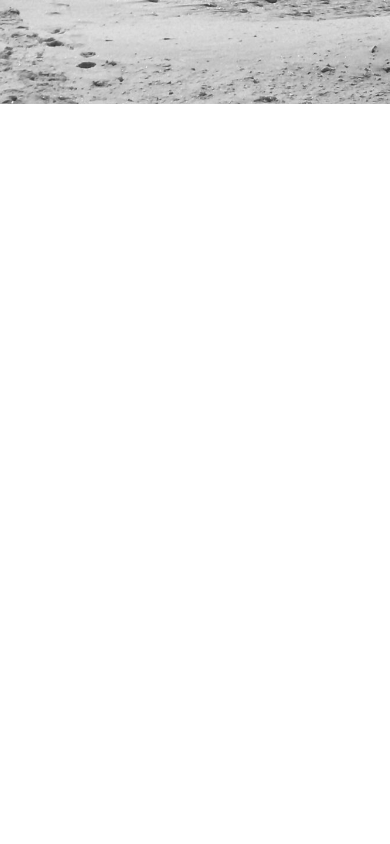
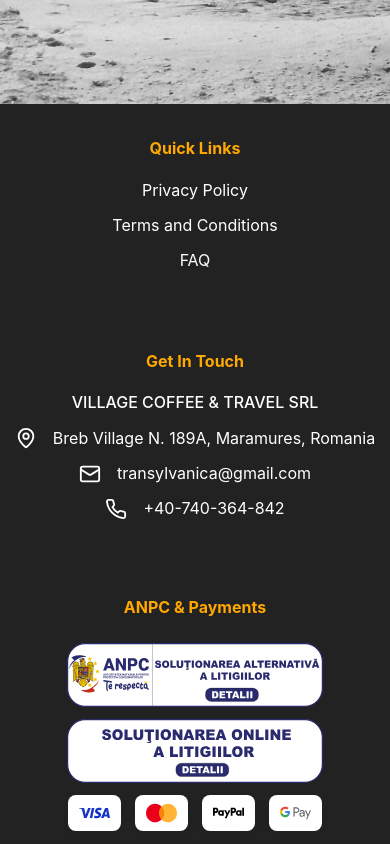
Before and after one commit to max-hopf/transylvania-tour-guide-2, a Vue app: page / in a window 390 px wide. Shown: the part 740-1584 px from the top of the page. Before the commit the page ends 844 px from the top, so only its background shows below. Built offline with nearby package versions, Linux system fonts and the light colour scheme.

Commit message:
Impove responsiveness of footer section

```diff
--- a/src/components/FooterSection.vue
+++ b/src/components/FooterSection.vue
@@ -112,14 +112,14 @@
       <!-- ANPC & Payments -->
       <div class="footer-col">
         <h4 class="footer-title">ANPC & Payments</h4>
-        <a href="https://anpc.ro/ce-este-sal/" target="_blank" rel="noopener">
+        <a href="https://anpc.ro/ce-este-sal/" target="_blank" rel="noopener" class="anpc-logo-link">
           <img
             src="/src/assets/footer-images/anpc-sal.svg"
             alt="ANPC Alternative Dispute Resolution"
             class="anpc-logo"
           />
         </a>
-        <a href="https://ec.europa.eu/consumers/odr" target="_blank" rel="noopener">
+        <a href="https://ec.europa.eu/consumers/odr" target="_blank" rel="noopener" class="anpc-logo-link">
           <img
             src="/src/assets/footer-images/anpc-sol.svg"
             alt="ANPC SOL - Online Dispute Resolution"
@@ -246,8 +246,8 @@
   outline: none;
 }
 .anpc-logo {
-  width: 16rem;
-  min-width: 250px;
+  width: 100%;
+  max-width: 16rem; /* Capped at 256px */
   height: auto;
   margin-top: 0.4rem;
   margin-bottom: 0.4rem;
@@ -257,14 +257,23 @@
 .anpc-logo:hover {
   transform: scale(1.05);
 }
+.anpc-logo-link {
+  width: 100%;
+  max-width: 16rem; /* Capped at 256px */
+  height: auto;
+}
 .footer-payments {
+  width: 100%;
+  max-width: 16rem; /* Match the logo's max-width */
   margin-top: 0.4rem;
   display: flex;
-  gap: 0.8rem;
+  flex-wrap: wrap; /* Allow icons to wrap */
+  justify-content: space-around;
+  gap: 0.8em;
 }
 .payment-icon {
-  width: 3.3rem;
-  height: 2.3rem;
+  width: clamp(3.3rem, 2vw, 23.3rem);
+  aspect-ratio: 3 / 2;
   object-fit: contain;
   background: var(--color-background-light);
   border-radius: 0.5rem;
--- a/src/components/HomePage.vue
+++ b/src/components/HomePage.vue
@@ -41,7 +41,7 @@
       </p>
     </div> -->
   </div>
-  <!-- <FooterSection /> -->
+  <FooterSection />
 </template>
 
 <script setup>
```
